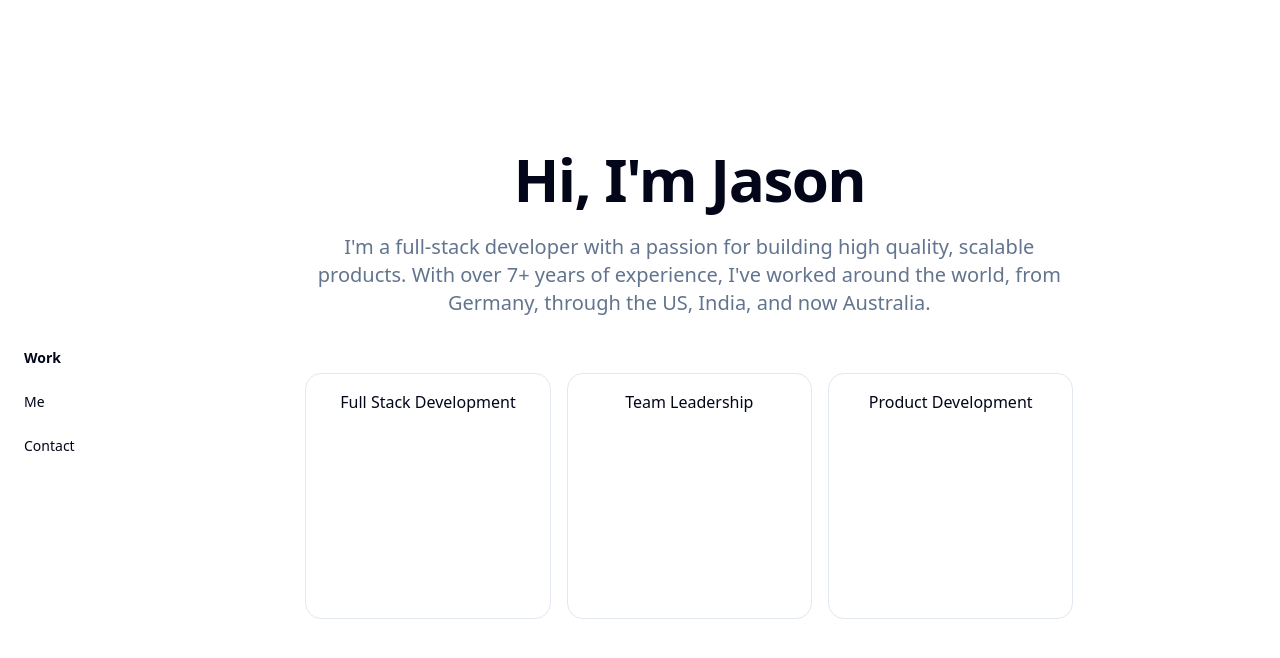
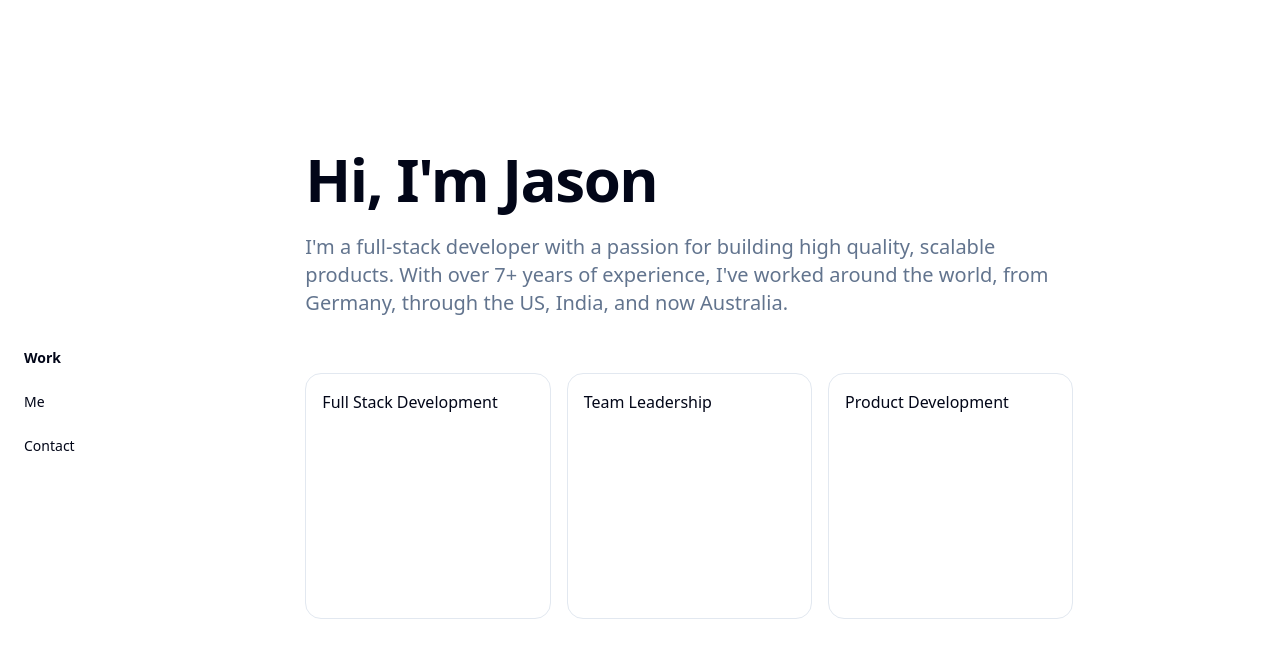
Before and after one commit to jasonhornsby/portfolio, a SvelteKit app: page / in a window 1280 px wide. Shown: the top 658 px of the page. Built offline with nearby package versions, Linux system fonts and the light colour scheme.

Commit message:
Cleaner design

```diff
--- a/src/routes/+page.svelte
+++ b/src/routes/+page.svelte
@@ -13,7 +13,7 @@
 </script>
 
 <section class="flex min-h-dvh items-center justify-center flex-col">
-    <div class="flex w-full max-w-3xl flex-col items-center gap-6 text-center flex-1 justify-center">
+    <div class="flex w-full max-w-3xl flex-col items-start gap-6 text-start flex-1 justify-center">
         <h1 class="text-5xl font-bold tracking-tight sm:text-6xl">
             Hi, I'm Jason
         </h1>
```
